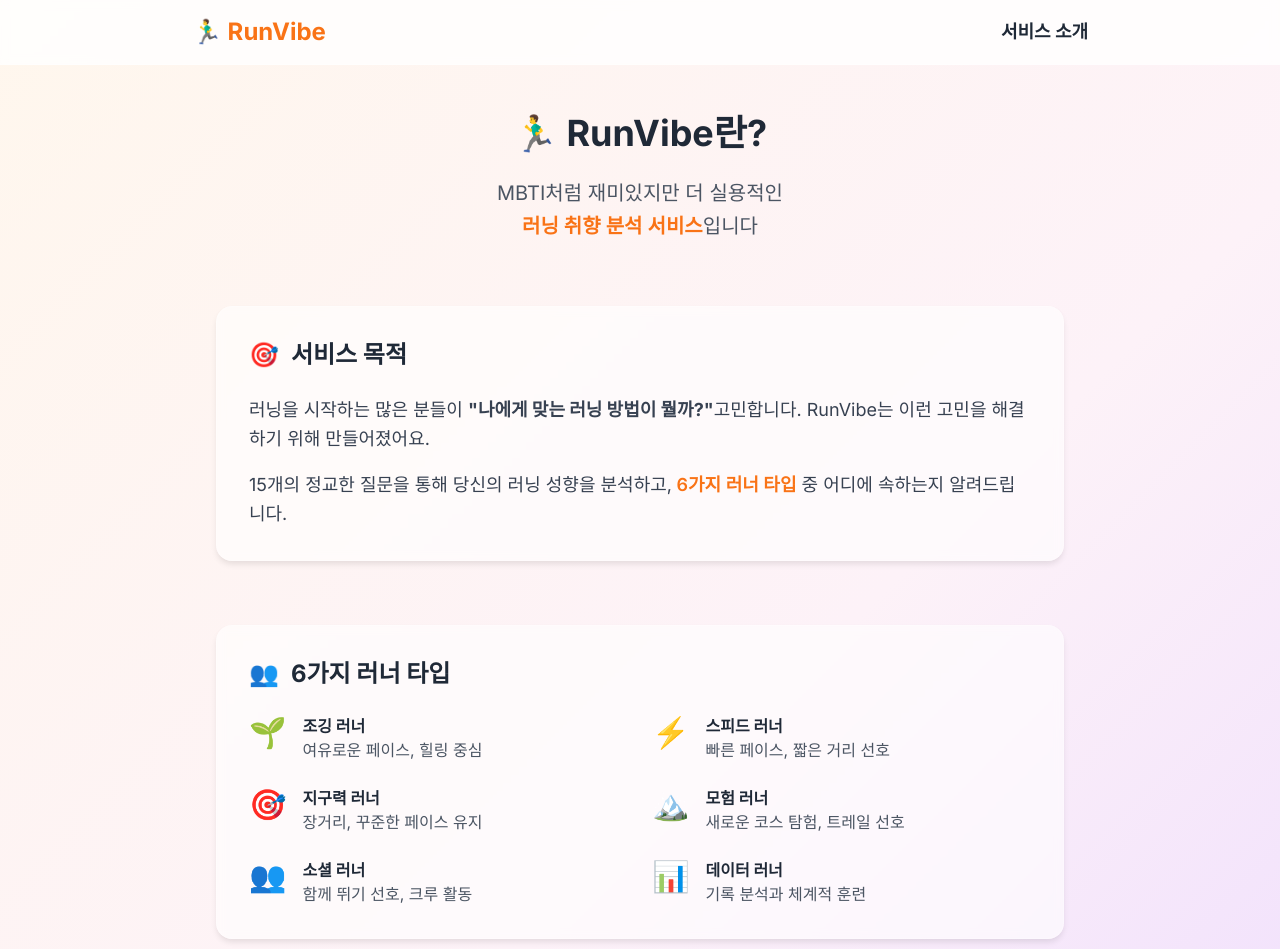
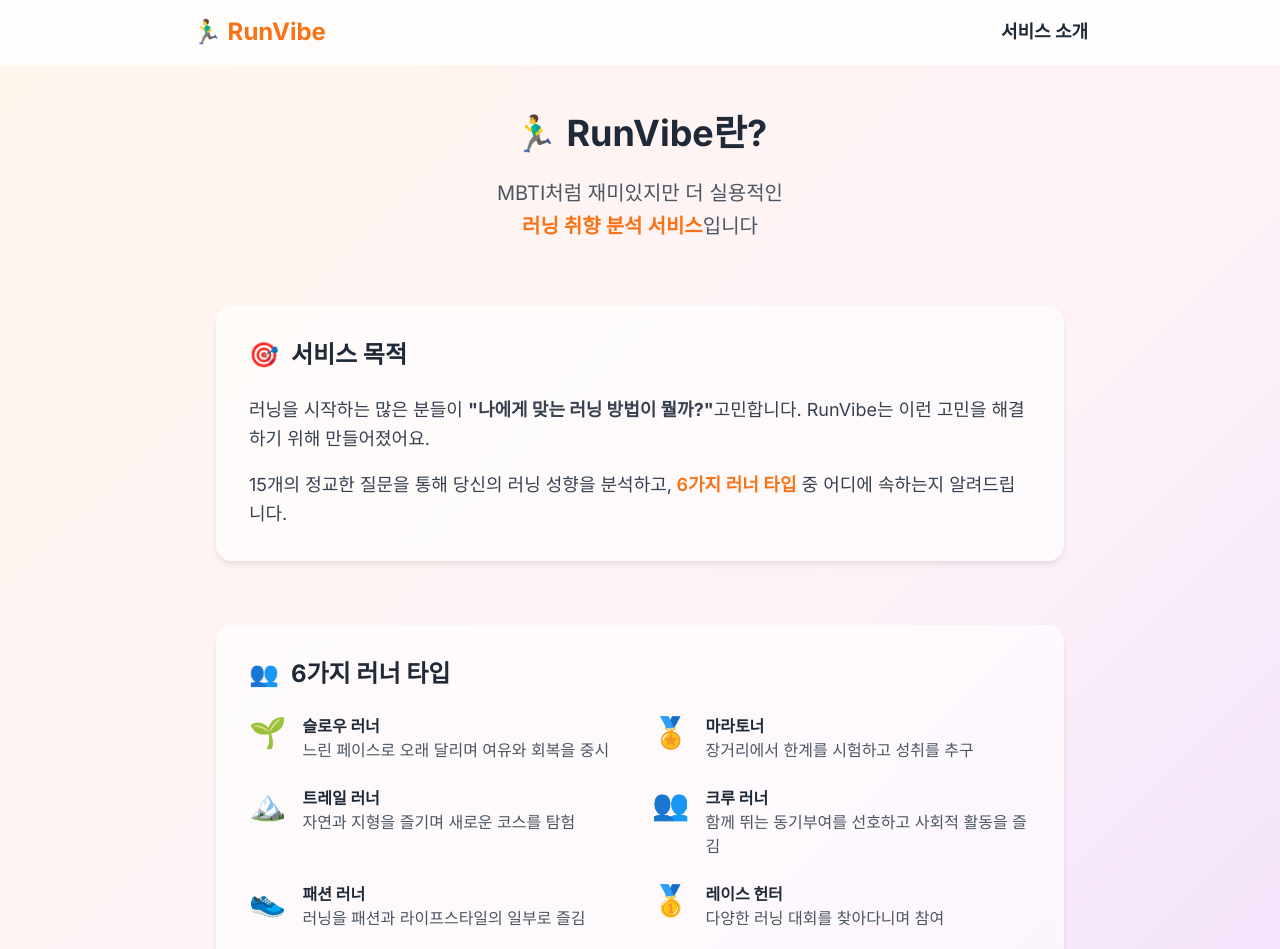
Before and after one commit to 5urf/runvibe, a Next.js app: page /about in a window 1280 px wide. Shown: the top 949 px of the page. Built offline with nearby package versions, Linux system fonts and the light colour scheme.

Commit message:
refactor: about 페이지 개편된 러너 타입 적용

```diff
--- a/src/app/about/page.tsx
+++ b/src/app/about/page.tsx
@@ -51,43 +51,55 @@ export default function AboutPage() {
               <div className='flex items-start space-x-4'>
                 <div className='text-3xl'>🌱</div>
                 <div>
-                  <h3 className='font-bold text-gray-800'>조깅 러너</h3>
-                  <p className='text-gray-600'>여유로운 페이스, 힐링 중심</p>
+                  <h3 className='font-bold text-gray-800'>슬로우 러너</h3>
+                  <p className='text-gray-600'>
+                    느린 페이스로 오래 달리며 여유와 회복을 중시
+                  </p>
                 </div>
               </div>
               <div className='flex items-start space-x-4'>
-                <div className='text-3xl'>⚡</div>
+                <div className='text-3xl'>🏅</div>
                 <div>
-                  <h3 className='font-bold text-gray-800'>스피드 러너</h3>
-                  <p className='text-gray-600'>빠른 페이스, 짧은 거리 선호</p>
-                </div>
-              </div>
-              <div className='flex items-start space-x-4'>
-                <div className='text-3xl'>🎯</div>
-                <div>
-                  <h3 className='font-bold text-gray-800'>지구력 러너</h3>
-                  <p className='text-gray-600'>장거리, 꾸준한 페이스 유지</p>
+                  <h3 className='font-bold text-gray-800'>마라토너</h3>
+                  <p className='text-gray-600'>
+                    장거리에서 한계를 시험하고 성취를 추구
+                  </p>
                 </div>
               </div>
               <div className='flex items-start space-x-4'>
                 <div className='text-3xl'>🏔️</div>
                 <div>
-                  <h3 className='font-bold text-gray-800'>모험 러너</h3>
-                  <p className='text-gray-600'>새로운 코스 탐험, 트레일 선호</p>
+                  <h3 className='font-bold text-gray-800'>트레일 러너</h3>
+                  <p className='text-gray-600'>
+                    자연과 지형을 즐기며 새로운 코스를 탐험
+                  </p>
                 </div>
               </div>
               <div className='flex items-start space-x-4'>
                 <div className='text-3xl'>👥</div>
                 <div>
-                  <h3 className='font-bold text-gray-800'>소셜 러너</h3>
-                  <p className='text-gray-600'>함께 뛰기 선호, 크루 활동</p>
+                  <h3 className='font-bold text-gray-800'>크루 러너</h3>
+                  <p className='text-gray-600'>
+                    함께 뛰는 동기부여를 선호하고 사회적 활동을 즐김
+                  </p>
                 </div>
               </div>
               <div className='flex items-start space-x-4'>
-                <div className='text-3xl'>📊</div>
+                <div className='text-3xl'>👟</div>
                 <div>
-                  <h3 className='font-bold text-gray-800'>데이터 러너</h3>
-                  <p className='text-gray-600'>기록 분석과 체계적 훈련</p>
+                  <h3 className='font-bold text-gray-800'>패션 러너</h3>
+                  <p className='text-gray-600'>
+                    러닝을 패션과 라이프스타일의 일부로 즐김
+                  </p>
+                </div>
+              </div>
+              <div className='flex items-start space-x-4'>
+                <div className='text-3xl'>🥇</div>
+                <div>
+                  <h3 className='font-bold text-gray-800'>레이스 헌터</h3>
+                  <p className='text-gray-600'>
+                    다양한 러닝 대회를 찾아다니며 참여
+                  </p>
                 </div>
               </div>
             </div>
```
